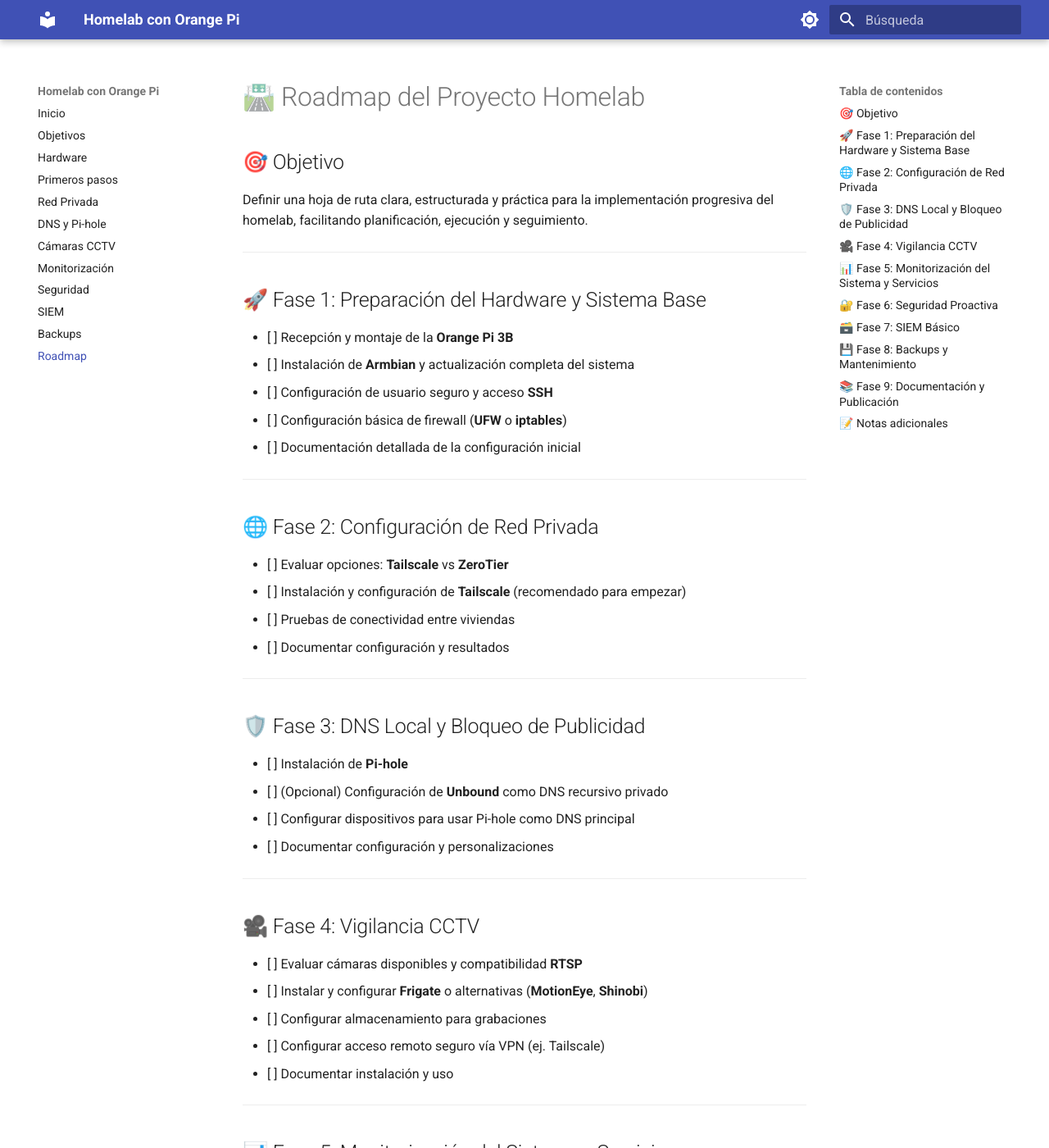
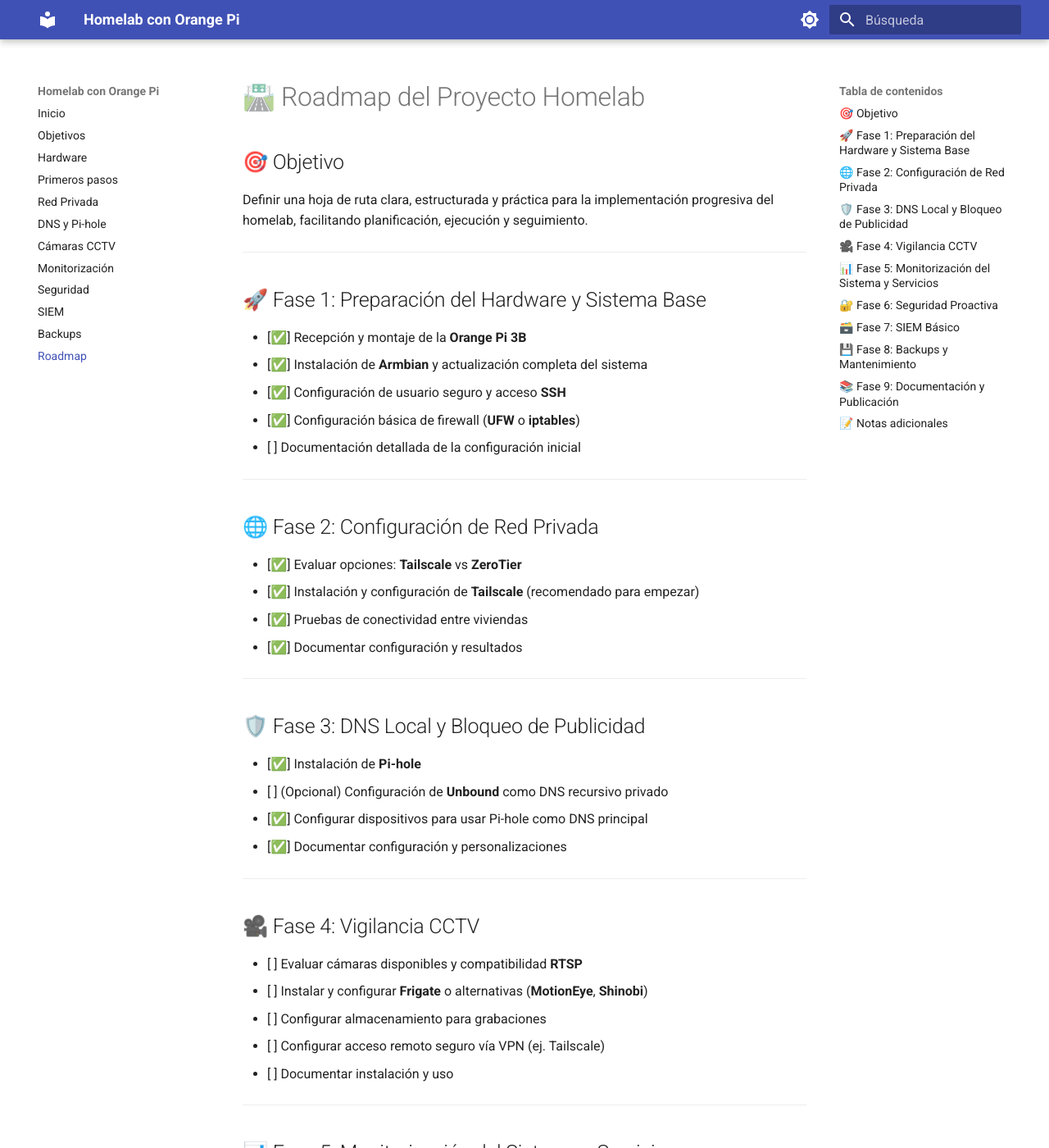
Before and after one commit to TheNotoriousPing/Homelab, an MkDocs documentation site: the page built from docs/roadmap.md, in a window 1280 px wide and 1400 px high. Shown: the whole window at 82% size. Built offline with MkDocs 1.6.1 and Material for MkDocs 9.7.7, drawn with Linux system fonts in a browser that asks for light colours; some of the changed text lies outside the part shown.

```diff
--- a/docs/roadmap.md
+++ b/docs/roadmap.md
@@ -7,29 +7,29 @@ Definir una hoja de ruta clara, estructurada y práctica para la implementación
 
 ## 🚀 Fase 1: Preparación del Hardware y Sistema Base
 
-- [ ] Recepción y montaje de la **Orange Pi 3B**
-- [ ] Instalación de **Armbian** y actualización completa del sistema
-- [ ] Configuración de usuario seguro y acceso **SSH**
-- [ ] Configuración básica de firewall (**UFW** o **iptables**)
+- [✅] Recepción y montaje de la **Orange Pi 3B**
+- [✅] Instalación de **Armbian** y actualización completa del sistema
+- [✅] Configuración de usuario seguro y acceso **SSH**
+- [✅] Configuración básica de firewall (**UFW** o **iptables**)
 - [ ] Documentación detallada de la configuración inicial
 
 ---
 
 ## 🌐 Fase 2: Configuración de Red Privada
 
-- [ ] Evaluar opciones: **Tailscale** vs **ZeroTier**
-- [ ] Instalación y configuración de **Tailscale** (recomendado para empezar)
-- [ ] Pruebas de conectividad entre viviendas
-- [ ] Documentar configuración y resultados
+- [✅] Evaluar opciones: **Tailscale** vs **ZeroTier**
+- [✅] Instalación y configuración de **Tailscale** (recomendado para empezar)
+- [✅] Pruebas de conectividad entre viviendas
+- [✅] Documentar configuración y resultados
 
 ---
 
 ## 🛡️ Fase 3: DNS Local y Bloqueo de Publicidad
 
-- [ ] Instalación de **Pi-hole**
+- [✅] Instalación de **Pi-hole**
 - [ ] (Opcional) Configuración de **Unbound** como DNS recursivo privado
-- [ ] Configurar dispositivos para usar Pi-hole como DNS principal
-- [ ] Documentar configuración y personalizaciones
+- [✅] Configurar dispositivos para usar Pi-hole como DNS principal
+- [✅] Documentar configuración y personalizaciones
 
 ---
 
@@ -45,17 +45,17 @@ Definir una hoja de ruta clara, estructurada y práctica para la implementación
 
 ## 📊 Fase 5: Monitorización del Sistema y Servicios
 
-- [ ] Instalar **Netdata** para monitorización en tiempo real
-- [ ] Instalar **Uptime Kuma** para supervisión de servicios
-- [ ] Configurar alertas y notificaciones personalizadas
+- [✅] Instalar **Netdata** para monitorización en tiempo real
+- [✅] Instalar **Uptime Kuma** para supervisión de servicios
+- [✅] Configurar alertas y notificaciones personalizadas
 - [ ] Documentar configuración y mejores prácticas
 
 ---
 
 ## 🔐 Fase 6: Seguridad Proactiva
 
-- [ ] Instalar **CrowdSec** para detección y mitigación de amenazas
-- [ ] (Opcional) Instalar **Fail2Ban** para protección específica (ej. SSH)
+- [✅] Instalar **CrowdSec** para detección y mitigación de amenazas
+- [✅] (Opcional) Instalar **Fail2Ban** para protección específica (ej. SSH)
 - [ ] Configurar firewall avanzado y políticas de acceso estrictas
 - [ ] Documentar políticas y procedimientos de seguridad
 
```
